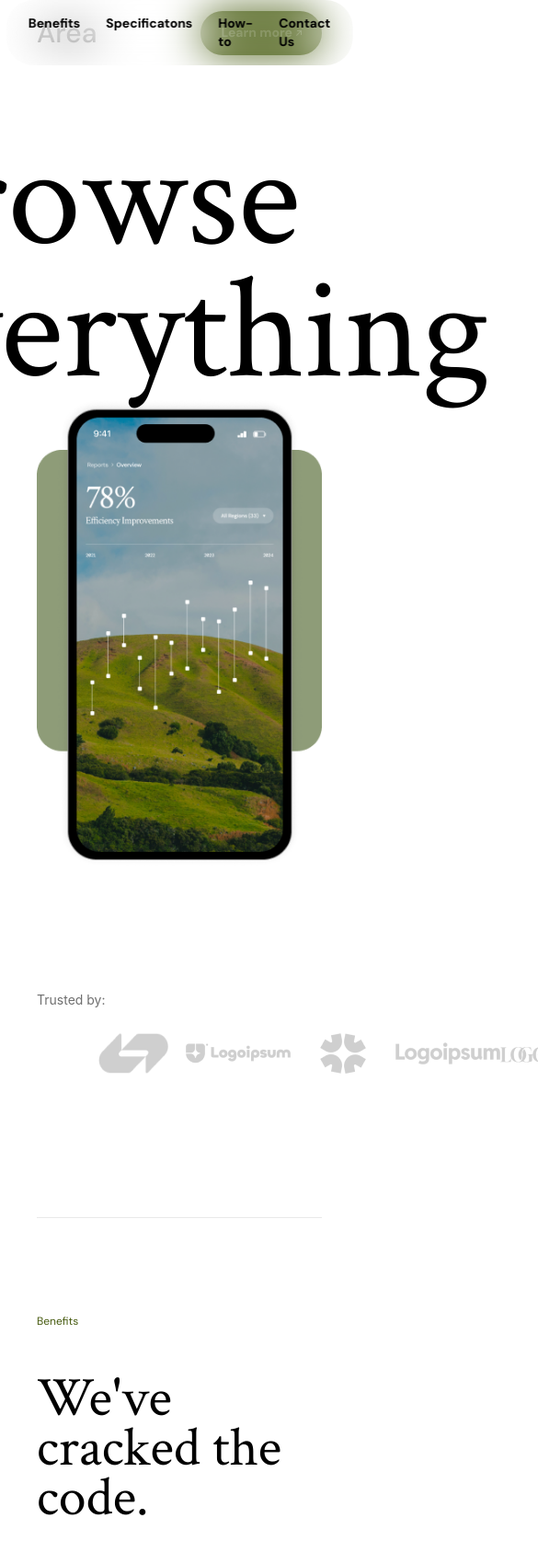
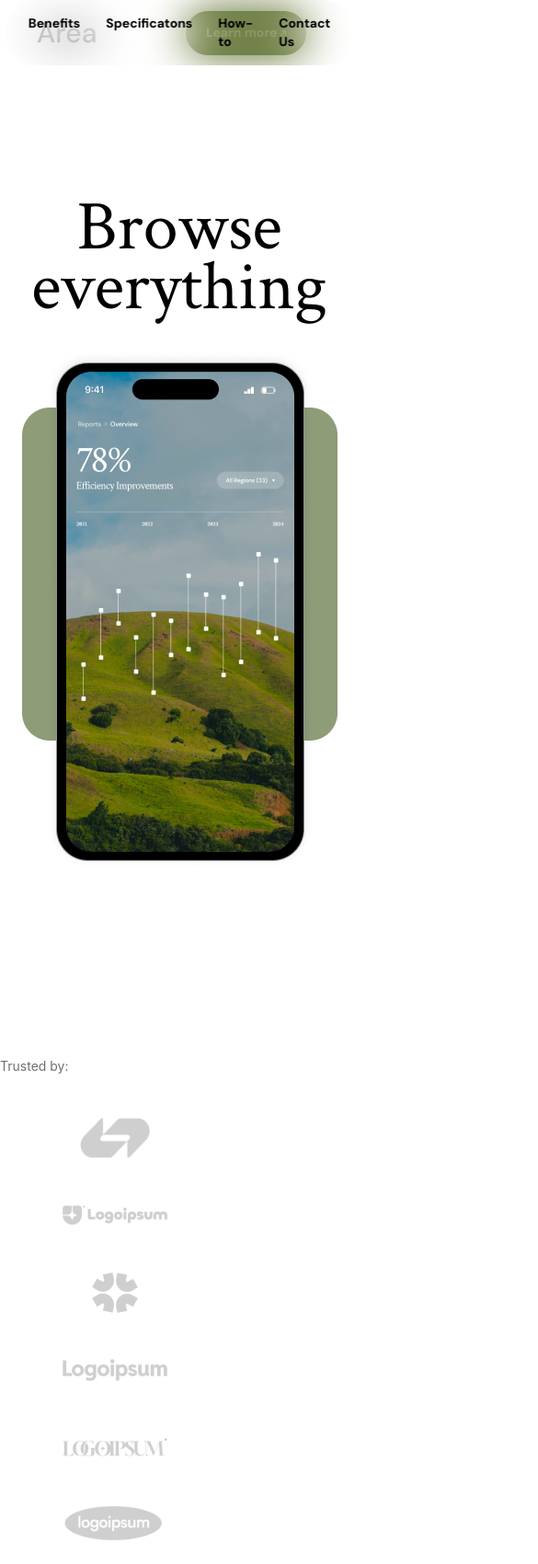
Before and after one commit to Bila-sowa/Area, a website built with Vite: page index.html in a window 390 px wide. Shown: the top 1700 px of the page at 92% size, 585 px wide, since content can reach past the window. Built offline with nearby package versions, Linux system fonts and the light colour scheme; a web font is replaced by a local one.

Commit message:
developing: adaptability

```diff
--- a/index.html
+++ b/index.html
@@ -8,40 +8,43 @@
     <script src="./src/index.js" defer></script>
     <title>Area</title>
 </head>
-<body class="bg-white mx-10">
+<body class="bg-white xl:mx-10 sm:mx-5">
     <header class="h-fit">
-        <div class="relative h-18 mb-18 flex justify-between items-center">
-            <a href="#" class="font-DM-sans font-medium text-3xl tracking-[-5%] leading-[120%]">Area</a>
-            <nav class="fixed left-1/2 -translate-x-1/2 z-10 backdrop-blur-xl rounded-[30px] px-6 py-4 flex gap-7">
+        <div class="inset-0 z-50 bg-white h-[72px] rounded-bl-2xl rounded-br-2xl flex justify-between items-center xl:absolute xl:shadow-[none] md:shadow-[none] md:absolute sm:shadow-xl sm:fixed sm:left-0 sm:right-0 sm:w-full">
+            <a href="#" class="font-DM-sans font-medium text-3xl tracking-[-5%] leading-[120%] mx-10">Area</a>
+            <nav class="fixed left-1/2 -translate-x-1/2 z-50 backdrop-blur-xl rounded-[30px] px-6 py-4 flex gap-7 xl:flex md:flex sm:hidden">
                 <a href="#" class="font-DM-sans font-bold text-sm tracking-[-2.5%] leading-[1.4] transition duration-500 hover:text-accent-5">Benefits</a>
                 <a href="#" class="font-DM-sans font-bold text-sm tracking-[-2.5%] leading-[1.4] transition duration-500 hover:text-accent-5">Specificatons</a>
                 <a href="#" class="font-DM-sans font-bold text-sm tracking-[-2.5%] leading-[1.4] transition duration-500 hover:text-accent-5">How-to</a>
                 <a href="#" class="font-DM-sans font-bold text-sm tracking-[-2.5%] leading-[1.4] transition duration-500 hover:text-accent-5">Contact Us</a>
             </nav>
-            <a href="#" class="bg-accent-1 tracking-[-2.5%] leading-[1.4] font-bold font-DM-sans text-[14px] text-white px-[22px] py-[14px] rounded-full flex gap-1 items-center transition duration-300 hover:bg-accent-3 hover:items-start">
+            <a href="#" class="bg-accent-1 tracking-[-2.5%] leading-[1.4] font-bold font-DM-sans text-[14px] text-white px-[22px] py-[14px] mx-10 rounded-full flex gap-1 items-center transition duration-300 hover:bg-accent-3 hover:items-start xl:flex md:flex sm:hidden">
                 Learn more
                 <svg aria-hidden="true" width="6" height="7" viewBox="0 0 6 7" fill="none" xmlns="http://www.w3.org/2000/svg">
                     <path d="M5.01037 4.9934V1.05184L5.64939 1.09142L0.735155 6.01131L0 5.27615L4.91423 0.361923L4.96513 1.00094H1.0066V0L6 0.0113101V4.9934H5.01037Z" fill="white"/>
                 </svg>
             </a>
+            <a class="xl:hidden md:hidden sm:block">
+
+            </a>
         </div>
-        <div class="h-[730px] flex flex-col items-center justify-between overload-hidden mb-50" data-reveal>
-            <h1 class="font-crimson-text text-[160px] tracking-[-4.25%] leading-[0.9]">Browse everything</h1>
+        <div class="h-[730px] flex flex-col items-center justify-between overload-hidden mt-36 mb-50" data-reveal>
+            <h1 class="font-crimson-text xl:text-[160px] xl:tracking-[-5%] xl:leading-[0.85] sm:text-[140px] sm:tracking-[-5%] sm:leading-[0.85] text-[76px] leading-[0.85] tracking-[-4.25%] w-full text-center">Browse everything</h1>
             <img class="select-none hidden xl:block" src="./src/images/desktop.png" data-reveal-banner>
             <img class="select-none hidden md:block xl:hidden" src="./src/images/tablet.png" data-reveal-banner>
             <img class="select-none block md:hidden" src="./src/images/mobile.png" data-reveal-banner>
         </div>
     </header>
     <main>
-        <section class="h-[250px] border-b border-accent-7" data-reveal>
+        <section class="min-h-[250px] max-h-fit border-b border-accent-7" data-reveal>
             <span class="text-sm text-accent-5 text-accent-5 tracking-[-0.5%] leading-[1.4]">Trusted by:</span>
-            <div class="my-[25px] flex mx-12 justify-between">
-                <img src="./src/images/logo1.png" alt="Logoipsum">
-                <img src="./src/images/logo2.png" alt="Logoipsum">
-                <img src="./src/images/logo3.png" alt="Logoipsum">
-                <img src="./src/images/logo4.png" alt="Logoipsum">
-                <img src="./src/images/logo5.png" alt="Logoipsum">
-                <img src="./src/images/logo6.png" alt="Logoipsum">
+            <div class="my-[25px] flex flex-wrap mx-12 justify-between">
+                <img class="p-5" src="./src/images/logo1.png" alt="Logoipsum">
+                <img class="p-5" src="./src/images/logo2.png" alt="Logoipsum">
+                <img class="p-5" src="./src/images/logo3.png" alt="Logoipsum">
+                <img class="p-5" src="./src/images/logo4.png" alt="Logoipsum">
+                <img class="p-5" src="./src/images/logo5.png" alt="Logoipsum">
+                <img class="p-5" src="./src/images/logo6.png" alt="Logoipsum">
             </div>
         </section>
         <section class="w-full h-[1400px] pb-30" data-reveal>
@@ -50,7 +53,7 @@
                 <h2 class="font-crimson-text text-[60px] tracking-[-3%] leading-[0.9] my-6">We've cracked the code.</h2>
                 <span class="text-accent-5 text-sm tracking-[-0.5%] leading-[1.4] my-6">Area provides real insights, without the data overload.</span>
             </section>
-            <section class="grid grid-cols-4 gap-5 py-10">
+            <section class="grid xl:grid-cols-4 md:grid-cols-2 gap-5 py-10">
                 <article class="py-10 pr-5 w-[285px] h-[225px] flex flex-col justify-around">
                     <svg aria-hidden="true" width="24" height="24" viewBox="0 0 21 20" fill="none" xmlns="http://www.w3.org/2000/svg">
                         <path d="M5.2425 1.0125C3.8725 2.3925 3.8725 4.6125 5.2425 5.9825L13.7325 14.4625C14.3125 15.0525 14.3125 16.0125 13.7325 16.5825C13.1425 17.1725 12.1925 17.1725 11.6025 16.5825L7.3625 12.3425L8.4225 11.2825L4.8925 7.7425L4.5325 8.1025L3.1225 6.6825C2.7325 6.2925 2.1025 6.2925 1.6925 6.6825L0.2925 8.1025C-0.0975 8.5125 -0.0975 9.1225 0.2925 9.5125L1.6925 10.9225L1.3525 11.2825L4.8925 14.8125L5.9525 13.7525L10.1925 18.0125C11.5625 19.3625 13.7725 19.3625 15.1425 18.0125C16.5125 16.6325 16.5125 14.4125 15.1425 13.0525L6.6525 4.5625C6.0725 3.9725 6.0725 3.0125 6.6525 2.4425C7.2425 1.8525 8.1925 1.8525 8.7825 2.4425L13.0225 6.6825L11.9625 7.7425L15.4925 11.2825L15.8525 10.9225L17.2625 12.3425C17.6525 12.7325 18.2925 12.7325 18.6925 12.3425L20.0925 10.9225C20.4825 10.5125 20.4825 9.9025 20.0925 9.5125L18.6925 8.1025L19.0325 7.7425L15.4925 4.2125L14.4325 5.2725L10.1925 1.0125C8.8225 -0.3375 6.6125 -0.3375 5.2425 1.0125ZM1.0025 8.8025L2.4125 7.3925L3.8325 8.8025L2.4125 10.2225M16.5525 10.2225L17.9725 8.8025L19.3825 10.2225L17.9725 11.6325L16.5525 10.2225Z" fill="black"/>
@@ -82,7 +85,7 @@
             </section>
             <img class="w-screen h-[620px] object-cover select-none rounded-[30px]" src="./src/images/mountains1.jpg" alt="Mountains">
         </section>
-        <section class="w-full h-[800px] pb-30 grid grid-cols-2 gap-5 border-b-[2.5px] border-accent-7" data-reveal>
+        <section class="w-full min-h-[800px] max-h-fit pb-30 grid xl:grid-cols-2 md:gird-cols-1 gap-5 border-b-[2.5px] border-accent-7" data-reveal>
             <div class="flex flex-col justify-between pt-15 pb-20">
                 <div class="h-[140px] flex flex-col justify-between">
                     <h2 class="font-crimson-text text-[60px] tracking-[-3%] leading-[0.9]">See the Big Picture</h2>
@@ -216,8 +219,8 @@
                 </article>
             </div>
         </section>
-        <section class="h-[800px] pb-30 grid grid-cols-2 gap-5 border-b border-accent-7" data-reveal>
-            <img class="rounded-[30px] p-[10px] w-[50dvw] h-[670px] object-cover" src="./src/images/layers.jpg" alt="Layers">
+        <section class="min-h-[800px] max-h-fit pb-30 grid xl:grid-cols-2 md:gird-cols-1 gap-5 border-b border-accent-7" data-reveal>
+            <img class="rounded-[30px] p-[10px] xl:w-[50dvw] md:w-full h-[670px] object-cover" src="./src/images/layers.jpg" alt="Layers">
             <div class="pl-12 h-[670px] flex flex-col gap-12 justify-center">
                 <h2 class="font-crimson-text text-[40px] tracking-[-4%]">“I was skeptical, but Area has completely transformed the way I manage my business. The data visualizations are so clear and intuitive, and the platform is so easy to use. I can't imagine running my company without it.”</h2>
                 <div class="h-[50px] flex flex-col gap-2">
```
